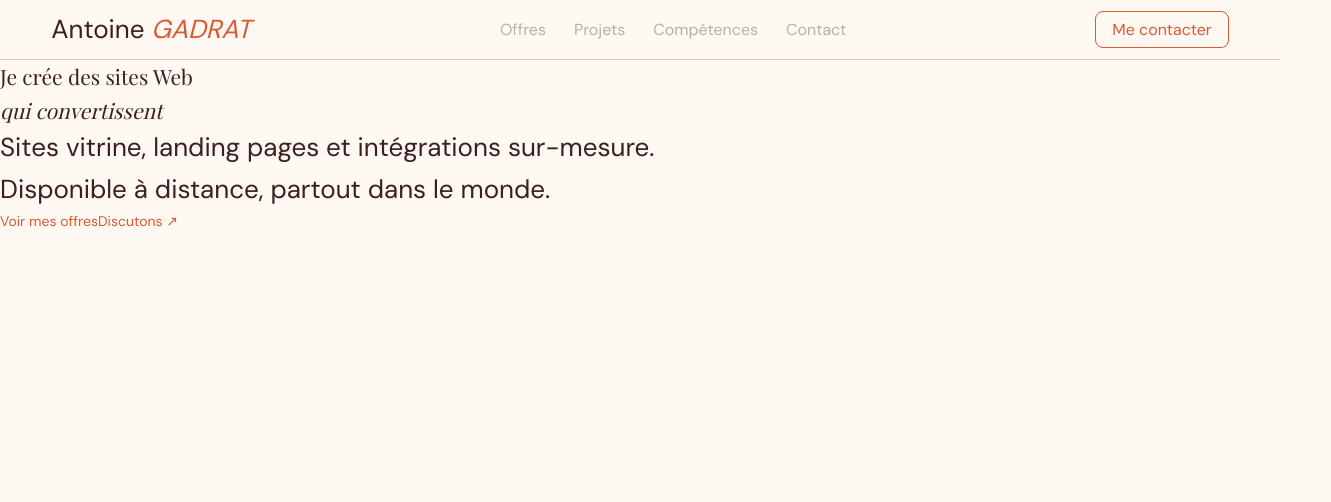
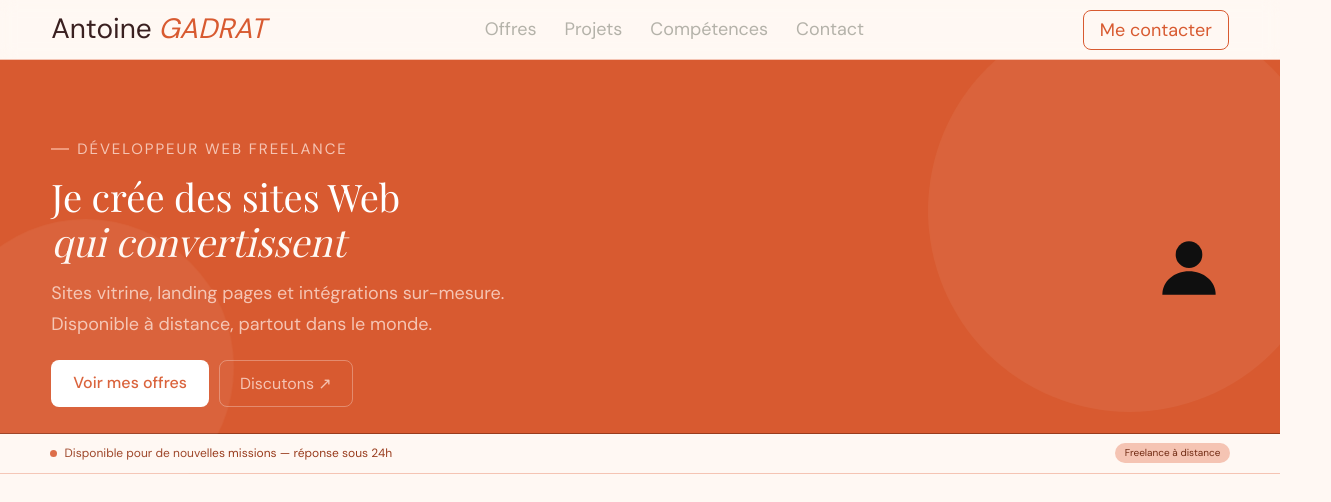
Before and after one commit to AntoineA4/My-Freelancer-Website, a React (Vite) app: page / in a window 1280 px wide. Shown: the top 502 px of the page, 1331 px wide, since content can reach past the window. Built offline with nearby package versions, Linux system fonts and the light colour scheme; a web font is replaced by a local one.

Commit message:
feat: add hero + band dispo

```diff
--- /dev/null
+++ b/src/components/Dispo-band.jsx
@@ -0,0 +1,16 @@
+import '../styles/components/DispoBand.scss'
+
+function DispoBand () {
+
+    return (
+        <div className='dispo-band'>
+            <div className="dispo-inner">
+                <span className="dispo-dot"></span>
+                <span className="dispo-text">Disponible pour de nouvelles missions — réponse sous 24h</span>
+                <span className="dispo-badge">Freelance à distance</span>
+            </div>
+        </div>
+    )
+}
+
+export default DispoBand;
--- /dev/null
+++ b/src/components/Hero-home.jsx
@@ -0,0 +1,34 @@
+import '../styles/components/Hero.scss'
+
+function Hero() {
+    return(
+        <section className="hero">
+            <div>
+                <div className="hero-tag">Développeur web freelance</div>
+                <h1 className="hero-title anim-fade">
+                    Je crée des sites Web <br />
+                    <em>qui convertissent</em>
+                </h1>
+                <p className="hero-sub anim-fade">
+                    Sites vitrine, landing pages et intégrations sur-mesure. <br />
+                    Disponible à distance, partout dans le monde.
+                </p>
+                <div className="hero-btns anim-fade">
+                    <a href="#" class="btn-primary">Voir mes offres</a>
+                    <a href="#" class="btn-secondary">Discutons ↗</a>
+                </div>
+            </div>
+            <div className="hero-avatar">
+                {/* Inserer photo ici et remplacer lignes du dessous*/}
+                <div className="hero-avatar-placeholder">
+                    <svg viewBox="0 0 24 24" strokeWidth="1.5" width="80"
+                    height="80"><circle cx="12" cy="8" r="4"/><path d="M4 20c0-4 3.6-7 8-7s8 3 8 7"/></svg>
+                </div>
+            </div>
+
+        </section>
+    )
+
+};
+
+export default Hero;
--- a/src/components/Hero.jsx
+++ /dev/null
@@ -1,27 +0,0 @@
-function Hero() {
-    return(
-        <section>
-            <div>
-                <h1>
-                    Je crée des sites Web <br />
-                    <em>qui convertissent</em>
-                </h1>
-                <p>
-                    Sites vitrine, landing pages et intégrations sur-mesure. <br />
-                    Disponible à distance, partout dans le monde.
-                </p>
-                <div>
-                    <a href="#">Voir mes offres</a>
-                    <a href="#">Discutons ↗</a>
-                </div>
-            </div>
-            <div>
-
-            </div>
-
-        </section>
-    )
-
-};
-
-export default Hero;
--- a/src/pages/Home.jsx
+++ b/src/pages/Home.jsx
@@ -1,9 +1,11 @@
-import Hero from "../components/Hero";
+import Hero from "../components/Hero-home";
+import DispoBand from "../components/Dispo-band";
 
 function Home() {
   return (
     <>
       <Hero />
+      <DispoBand />
     </>
   );
 }
--- a/src/styles/_animations.scss
+++ b/src/styles/_animations.scss
@@ -10,10 +10,16 @@
   0%, 100% { opacity: 1; }
   50%       { opacity: .4; }
 }
-@keyframes barGrow {
-  from { width: 0; }
-  to   { width: var(--w); }
-}
 
 .anim-fade { animation: fadeUp .5s ease both; }
 .anim-slide { animation: slideIn .5s ease both; }
+
+@keyframes float {
+  0%, 100% { transform: scale(1) translate(0, 0); }
+  50%       { transform: scale(1.12) translate(-8px, 8px); }
+}
+
+@keyframes floatReverse {
+  0%, 100% { transform: scale(1.2) translate(0, 0); }
+  50%       { transform: scale(1) translate(8px, -8px); }
+}
--- a/src/styles/_base.scss
+++ b/src/styles/_base.scss
@@ -2,7 +2,6 @@
   box-sizing: border-box;
   margin: 0;
   padding: 0;
-  background-color: $color-bg-creme;
 }
 
 body {
--- /dev/null
+++ b/src/styles/_mixinHero.scss
@@ -0,0 +1,96 @@
+@mixin hero-section(
+  $bg,
+  $border-color:  $color-corail-fonce,
+  $title-color:   $color-bg-white,
+  $sub-color:     $color-border,
+  $em-color:      $color-bg-creme,
+  $tag-color:     $color-border,
+  $circle-color:  rgba(255, 255, 255, .06)
+) {
+  background: $bg;
+  padding: 6% 4% 2% 4%;
+  border-bottom: 0.5px solid $border-color;
+  position: relative;
+
+  // ── Cercle décoratif haut droite ──
+  &::before {
+    content: '';
+    position: absolute;
+    top: -50px;
+    right: -50px;
+    width: 400px;
+    height: 400px;
+    border-radius: 50%;
+    background: $circle-color;
+    pointer-events: none;
+    animation: float 6s ease-in-out infinite;
+  }
+
+  // ── Cercle décoratif bas gauche ──
+  &::after {
+    content: '';
+    position: absolute;
+    bottom: -60px;
+    left: -40px;
+    width: 250px;
+    height: 250px;
+    border-radius: 50%;
+    background: $circle-color;
+    pointer-events: none;
+    animation: floatReverse 5s ease-in-out infinite;
+  }
+
+  // ── Tag ──
+  .hero-tag {
+    display: flex;
+    align-items: center;
+    gap: 8px;
+    font-size: $font-size-md;
+    letter-spacing: .13em;
+    text-transform: uppercase;
+    color: $tag-color;
+    margin-bottom: .875rem;
+    animation: slideIn .5s .1s ease both;
+
+    &::before {
+      content: '';
+      display: inline-block;
+      width: 18px;
+      height: 1.5px;
+      background: $color-border-mid;
+      flex-shrink: 0;
+    }
+  }
+
+  // ── Titre ──
+  .hero-title {
+    @include fade-up(0.15s);
+    font-family: $font-serif;
+    font-size: $font-size-3xl;
+    color: $title-color;
+    line-height: 1.18;
+    margin-bottom: .875rem;
+
+    em {
+      font-style: italic;
+      color: $em-color;
+    }
+  }
+
+  // ── Sous-titre ──
+  .hero-sub {
+    @include fade-up(0.25s);
+    font-size: $font-size-lg;
+    color: $sub-color;
+    line-height: 1.7;
+    margin-bottom: 1.25rem;
+  }
+
+  // ── Boutons ──
+  .hero-btns {
+    @include fade-up(0.35s);
+    display: flex;
+    gap: 10px;
+    flex-wrap: wrap;
+  }
+}
--- a/src/styles/_variables.scss
+++ b/src/styles/_variables.scss
@@ -8,6 +8,7 @@ $color-bordeaux-dark: #4A1B0C;
 $color-bg-creme:      #FFF8F3;
 $color-bg-creme-alt:  #FAECE7;
 $color-bg-white:      #FFFFFF;
+$color-btn-hv-creme:  #FAEEDA;
 
 // ── Bordures ──
 $color-border:        #F5C4B3;
@@ -25,21 +26,21 @@ $font-sans:   'DM Sans', sans-serif;      // textes courants, boutons, labels
 $font-serif:  'Playfair Display', serif;  // titres, prix, logo, accroches
 
 // ── Tailles de base ──
-$font-size-xs:  10px;
-$font-size-sm:  12px;
-$font-size-md:  13px;
-$font-size-base: 14px;
-$font-size-lg:  16px;
-$font-size-xl:  20px;
-$font-size-2xl: 26px;
-$font-size-3xl: 34px;
+$font-size-xs:  12px;
+$font-size-sm:  14px;
+$font-size-md:  15px;
+$font-size-base: 16px;
+$font-size-lg:  18px;
+$font-size-xl:  22px;
+$font-size-2xl: 28px;
+$font-size-3xl: 38px;
 
 // ── Poids ──
 $font-light:   300;
 $font-regular: 400;
 $font-medium:  500;
 
-///////----------------------Mixins------------------\\\\\\\\
+/////////----------------------Mixins------------------\\\\\\\\
 
 
 // ── Layout ──
--- /dev/null
+++ b/src/styles/components/DispoBand.scss
@@ -0,0 +1,32 @@
+.dispo-band {
+  background: $color-bg-creme;
+  border-bottom: 0.5px solid $color-border;
+  padding: .6rem 0;
+}
+.dispo-inner {
+  margin: 0 auto;
+  padding: 0 1.5rem;
+  display: flex;
+  align-items: center;
+  gap: 8px;
+  margin: 0% 2%;
+}
+.dispo-dot {
+  width: 7px;
+  height: 7px;
+  border-radius: 50%;
+  background: $color-corail;
+  animation: pulse 2s infinite;
+  flex-shrink: 0;
+}
+.dispo-text { font-size: $font-size-xs; color: $color-text-secondary; }
+
+.dispo-badge {
+  margin-left: auto;
+  font-size: 10px;
+  padding: 2px 10px;
+  background: $color-border;
+  color: $color-bordeaux;
+  border-radius: 20px;
+  white-space: nowrap;
+}
--- /dev/null
+++ b/src/styles/components/Hero.scss
@@ -0,0 +1,45 @@
+.hero {
+  @include hero-section(
+    $bg:           $color-corail,
+    $border-color: $color-corail-fonce
+  );
+  @include flex-between;
+
+  // ── Boutons ──
+  .hero-btns {
+    @include fade-up(0.35s);
+    display: flex;
+    gap: 10px;
+    flex-wrap: wrap;
+
+    .btn-primary {
+        font-family: $font-sans;
+        font-size: $font-size-base;
+        padding: 10px 22px;
+        background: $color-bg-white;
+        color: $color-corail;
+        border: none;
+        border-radius: 8px;
+        cursor: pointer;
+        font-weight: $font-medium;
+        text-decoration: none;
+        transition: background .2s, transform .2s;
+        display: inline-block;
+    }
+    .btn-primary:hover { background: $color-btn-hv-creme; transform: translateY(-1px); }
+    .btn-secondary {
+        font-family: $font-sans;
+        font-size: $font-size-base;
+        padding: 10px 20px;
+        background: transparent;
+        color: $color-border;
+        border: 1px solid rgba(255,255,255,.3);
+        border-radius: 8px;
+        cursor: pointer;
+        text-decoration: none;
+        transition: background .2s, transform .2s;
+        display: inline-block;
+    }
+    .btn-secondary:hover { background: rgba(255,255,255,.1); transform: translateY(-1px); }
+    }
+}
--- a/vite.config.js
+++ b/vite.config.js
@@ -1,5 +1,11 @@
 import { defineConfig } from 'vite'
 import react from '@vitejs/plugin-react'
+import { fileURLToPath } from 'url'
+import { dirname, resolve } from 'path'
+
+const __filename = fileURLToPath(import.meta.url)
+const __dirname = dirname(__filename)
+const toSassPath = (p) => p.replace(/\\/g, '/')
 
 export default defineConfig({
   plugins: [react()],
@@ -7,8 +13,9 @@ export default defineConfig({
     preprocessorOptions: {
       scss: {
         additionalData: `
-          @use "/src/styles/_variables.scss" as *;
-          @use "/src/styles/_animations.scss" as *;
+          @import "${toSassPath(resolve(__dirname, 'src/styles/_variables.scss'))}";
+          @import "${toSassPath(resolve(__dirname, 'src/styles/_animations.scss'))}";
+          @import "${toSassPath(resolve(__dirname, 'src/styles/_mixinHero.scss'))}";
         `
       }
     }
```
